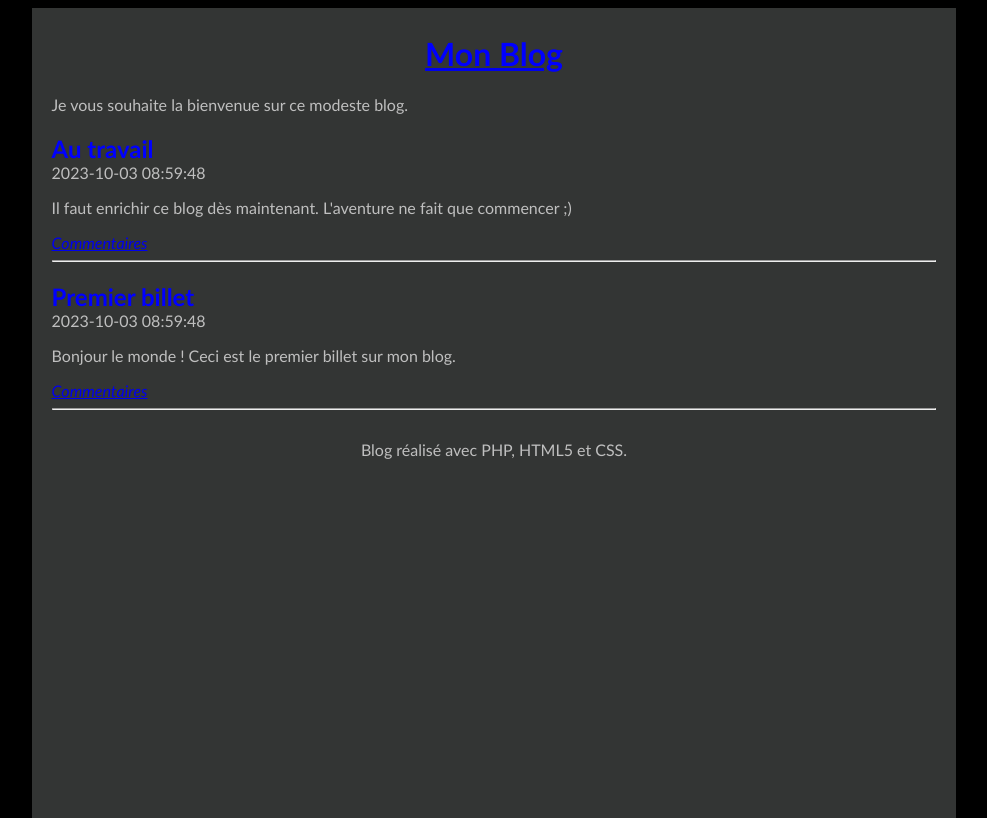
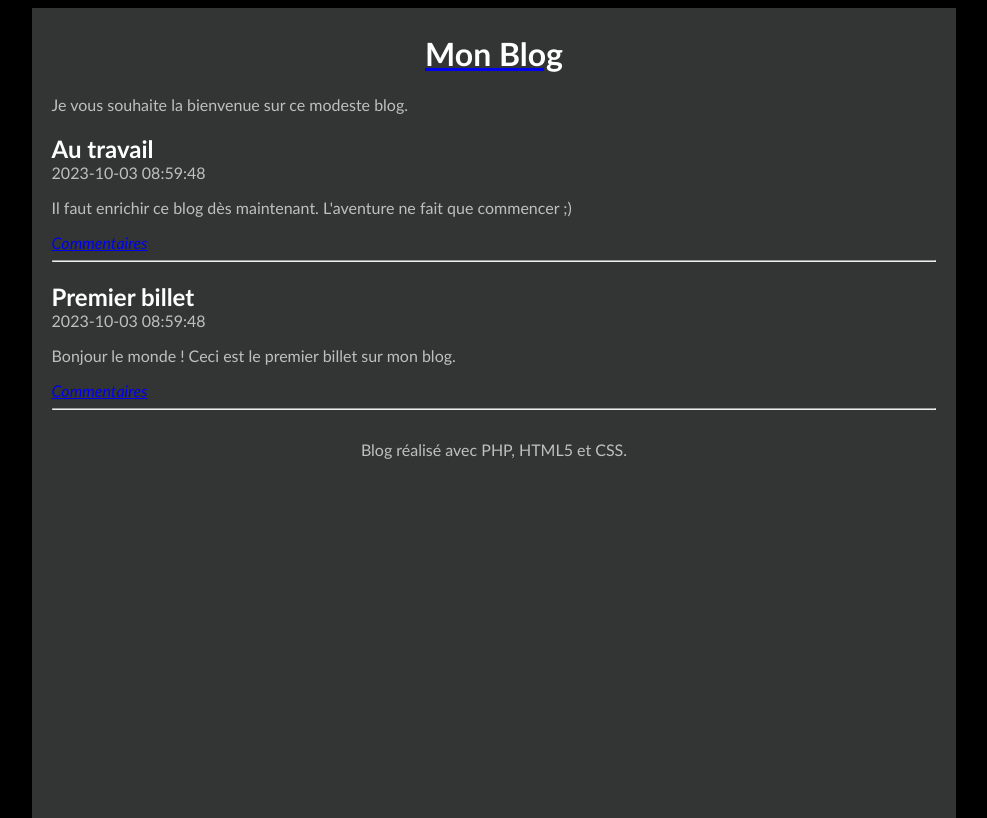
Before and after one commit to LomigEtLulu/Blog, a PHP site: page / in a window 1280 px wide. Shown: the whole page, without its empty margins (146-1133 px from the left). Run offline with PHP 8.4, Linux system fonts and the light colour scheme; data comes from the database, SQL or seed files in the repository.

Commit message:
Update style.css

```diff
--- a/style.css
+++ b/style.css
@@ -18,7 +18,7 @@ body {
 }
 
 h1 {
-    color: blue;
+    color: white;
 }
 
 .titreBillet {
```
